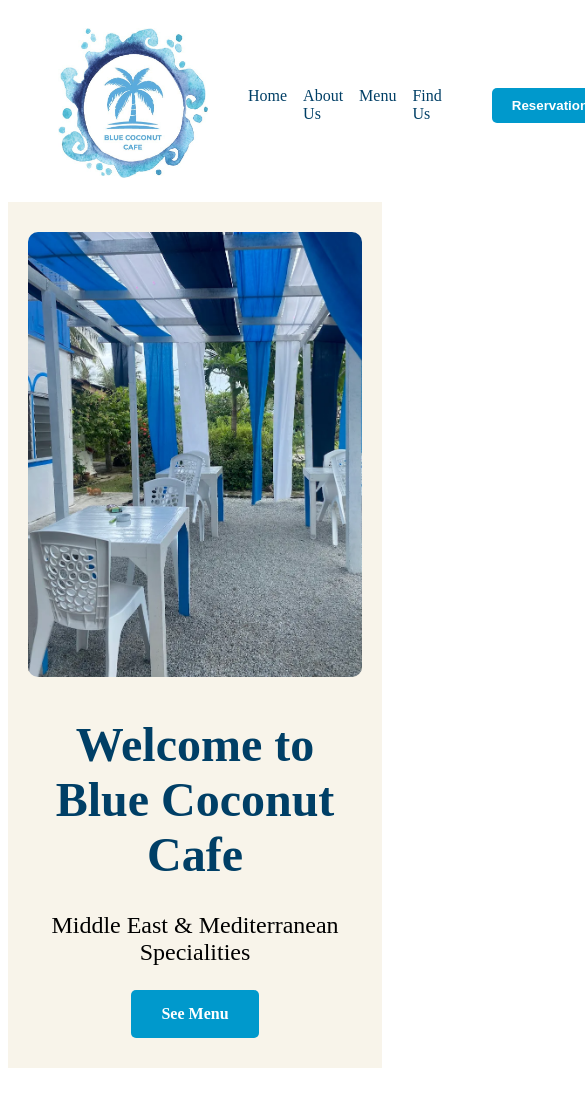
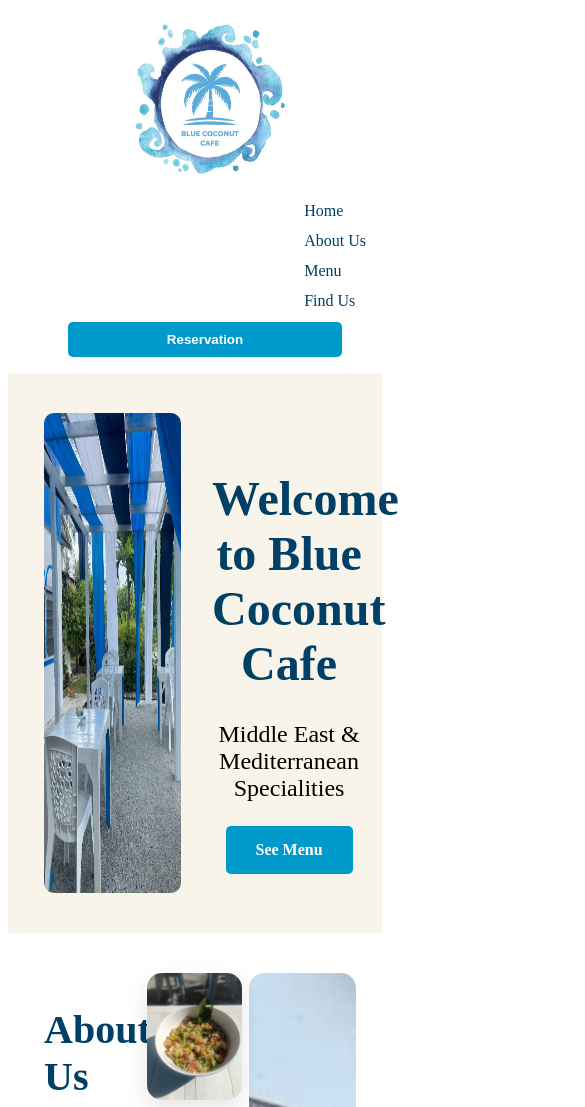
Before and after one commit to amazighjob1-hue/bluecoconutcafe.com, a plain HTML site: page index.html in a window 390 px wide. Shown: the top 1107 px of the page, 585 px wide, since content can reach past the window. Drawn offline with Linux system fonts and the light colour scheme.

Commit message:
Refactor media query for responsive design

```diff
--- a/style.css
+++ b/style.css
@@ -685,44 +685,63 @@ footer p {
 }
 
 
-@media screen and (max-width: 768px) {
-    #hero-home {
-        flex-direction: column;
-        padding: 30px 20px;
+@media (max-width: 768px) {
+
+    /* Hero */
+    .hero-inner {
+        flex-direction: column !important;
+        text-align: center;
+        padding: 32px 16px;
     }
 
-    #hero-home-image {
-        width: 100%;
-        height: auto;
-        margin-left: 0;
+    .hero-inner h1 {
+        font-size: 2rem;
     }
 
-    .hero-home-text {
-        width: 100%;
-        text-align: center;
+    .hero-inner p {
+        font-size: 1rem;
     }
 
-    .about-home-content,
-    .location-home-wrapper,
-    .menu-home-items {
-        flex-direction: column;
-        align-items: center;
+    /* Sections générales */
+    section {
+        padding: 40px 16px !important;
     }
 
-    .about-home-text,
-    .about-home-image,
-    .location-home-info,
-    .map-home-container,
-    .menu-home-item {
-        width: 100%;
-        margin: 0;
-    }
-
-    .menu-home-item img {
+    /* Images */
+    img {
+        max-width: 100%;
         height: auto;
     }
 
-    #menu-home, #about-home, #reviews, #location-home {
-        padding: 40px 20px;
+    /* Flex containers */
+    .container {
+        width: 100% !important;
+        flex-direction: column !important;
+        align-items: center !important;
+    }
+
+    /* Header / Nav */
+    header {
+        flex-direction: column !important;
+        align-items: center !important;
+        gap: 12px;
+        padding: 16px;
+    }
+
+    nav ul {
+        flex-direction: column;
+        gap: 12px;
+    }
+
+    /* Boutons */
+    button {
+        width: 80% !important;
+        max-width: 300px;
+    }
+
+    /* Review slides ou cartes */
+    .review-slide, .card {
+        width: 90% !important;
+        margin: 16px auto;
     }
 }
```
